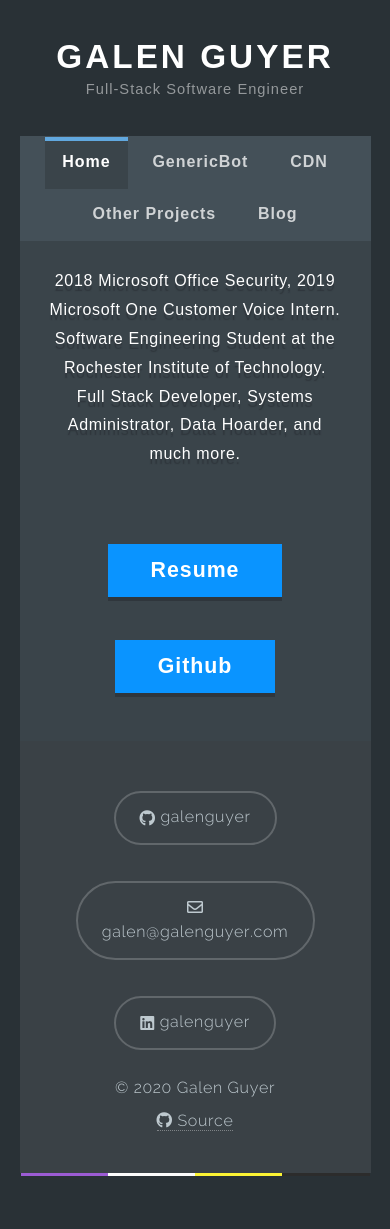
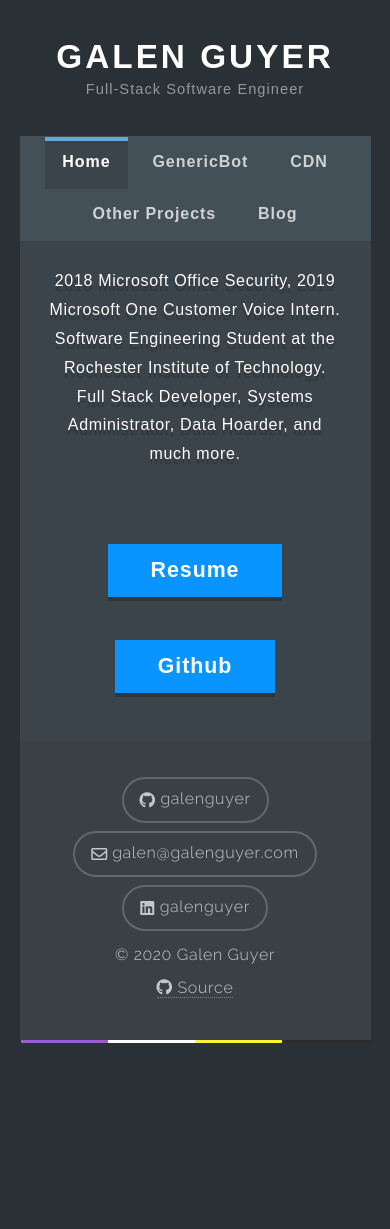
Before and after one commit to galenguyer/galenguyer.github.io.v1, a Jekyll site: the page built from index.html, in a window 390 px wide. Built offline with Jekyll 4.4.1, drawn with Linux system fonts in a browser that asks for light colours; after the commit the page ends 1096 px from its top, so only the background shows below that.

Commit message:
Make profile cards much more compact on mobile

```diff
--- a/_sass/main/_footer.scss
+++ b/_sass/main/_footer.scss
@@ -52,3 +52,11 @@ footer {
         }
     }
 }
+@media screen and (max-width: 1070px) {
+    footer {
+        .card {
+            padding: 8px 16px;
+            margin: 4px;
+        }
+    }
+}
```
